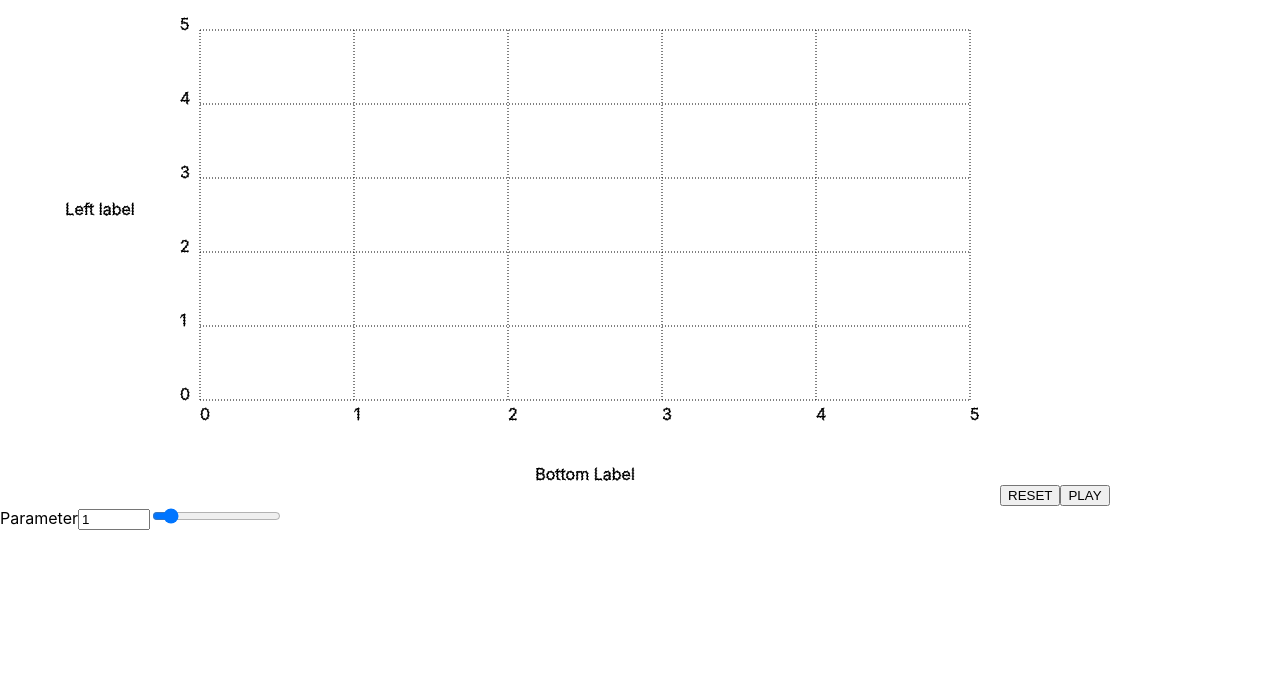
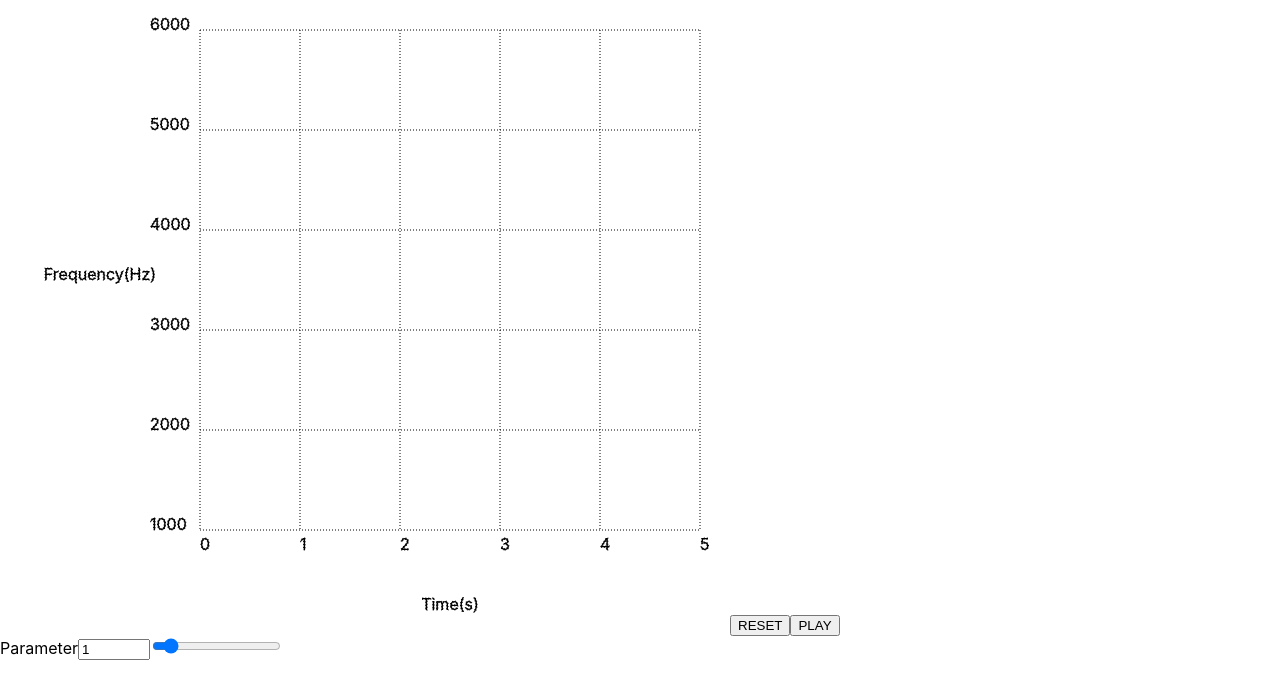
Before and after one commit to mrkobhrai/drawing-sounds, a React (Create React App) app in the folder frontend/: page / in a window 1280 px wide. Shown: the top 698 px of the page. Built offline with nearby package versions, Linux system fonts and the light colour scheme.

Commit message:
Change labels to meaniningful names and brute fix sound generation (for now)

```diff
--- a/frontend/src/App.tsx
+++ b/frontend/src/App.tsx
@@ -9,7 +9,15 @@ function App() {
   const [soundGenerator, setSoundGenerator] = useState<SoundGenerator>(new SoundGenerator());
   const [pointFetcher, setPointFetcher] = useState<PointFetcher>(new PointFetcher());
   const [parameter, setParameter] = useState(1);
-  const [inputGraph] = useState(<InputGraph ref={graphRef} soundGenFunc={soundGenerator.generateSound} fetchDataFunc={pointFetcher.fetchData} />)
+  const [inputGraph] = useState(<InputGraph
+      ref={graphRef}
+      bottomLabel='Time(s)'
+      bottomMinValue={0}
+      bottomMaxValue={5}
+      leftLabel='Frequency(Hz)'
+      leftMinValue={1000}
+      leftMaxValue={6000}
+      soundGenFunc={soundGenerator.generateSound} fetchDataFunc={pointFetcher.fetchData} />)
 
   const updateParameter: (event: ChangeEvent<HTMLInputElement>) => void = (event) => {
     setParameter(parseFloat(event.target.value))
--- a/frontend/src/InputGraph.tsx
+++ b/frontend/src/InputGraph.tsx
@@ -8,10 +8,16 @@ interface GeneratedPoint {
 }
 
 interface Props {
-    width?: number,
-    height?: number,
+    graphWidth?: number,
+    graphHeight?: number,
     no_horiz_subdivisions?: number,
     no_vert_subdivisions?: number,
+    bottomLabel: string,
+    bottomMinValue: number,
+    bottomMaxValue: number
+    leftLabel: string,
+    leftMinValue: number,
+    leftMaxValue: number,
     soundGenFunc: (points: GeneratedPoint[]) => void,
     fetchDataFunc: (points: number[][]) => Promise<number[][]>,
 }
@@ -19,45 +25,42 @@ interface Props {
 interface State{
     nextPointId: number,
     points: Map<number, GraphPoint>,
-    generatedPoints: Map<number, GeneratedPoint>,
+    generatedPoints: GeneratedPoint[],
 }
 
 class InputGraph extends React.Component<Props, State> {
-    width = this.props.width ?? 1000
     widthLeftOffset = 200
     widthRightOffset = 30
-    height = this.props.height ?? 500
+    graphWidth = this.props.graphWidth ?? 500
+    width = this.graphWidth + this.widthLeftOffset + this.widthRightOffset
     heightTopOffset = 30
     heightBottomOffset = 100
+    graphHeight = this.props.graphHeight ?? 500
+    height = this.graphHeight + this.heightTopOffset + this.heightBottomOffset
     no_horiz_subdivisions = this.props.no_horiz_subdivisions ?? 5
     no_vert_subdivisions = this.props.no_vert_subdivisions ?? 5
 
     state: State = {
         nextPointId: 0,
         points: new Map(),
-        generatedPoints: new Map(),
+        generatedPoints: [],
     }
 
     normalizePoints: (points: GraphPoint[]) => number[][] = (points) => {
-        return Array.from(points.values()).map(point => [this.getXCoordFromX(point.x), this.getYCoordFromY(point.y)])
+        return Array.from(points.values()).map(point => [this.normalizeXCoord(point.x), this.normalizeYCoord(point.y)])
     }
 
     handleRemovePoint: (event: React.MouseEvent, id: number) => void = async (event: React.MouseEvent, id: number) => {
         event.stopPropagation()
         this.state.points.delete(id)
-        const data = await this.props.fetchDataFunc(this.normalizePoints(Array.from(this.state.points.values())));
-        this.setGeneratedPoints(data[0])
         this.generateSounds();
         this.setState({})
     }
 
-    generateSounds: () => void = () => {
-        this.props.soundGenFunc(Array.from(this.state.generatedPoints.values()).map(p => {
-            return {
-                x: this.getXFromXCoord(p.x),
-                y: this.getYFromYCoord(p.y),
-            }
-        }));
+    generateSounds: () => void = async () => {
+        const data = await this.props.fetchDataFunc(this.normalizePoints(Array.from(this.state.points.values())));
+        this.setGeneratedPoints(data[0])
+        this.props.soundGenFunc(Array.from(this.state.points.values()));
     }
 
     handleNewPoint: (event: React.MouseEvent) => void = async (event: React.MouseEvent) => {
@@ -69,10 +72,16 @@ class InputGraph extends React.Component<Props, State> {
         const id = this.state.nextPointId
         const point = new GraphPoint({id, x, y, handleClick: (event) => this.handleRemovePoint(event, id)})
         this.state.points.set(this.state.nextPointId, point)
-        const data = await this.props.fetchDataFunc(this.normalizePoints(Array.from(this.state.points.values())));
-        this.setGeneratedPoints(data[0])
         this.generateSounds();
         this.setState({nextPointId: this.state.nextPointId + 1})
+    }
+
+    normalizeYCoord = (y: number) => {
+        return this.graphHeight - (y - this.heightTopOffset);
+    }
+
+    normalizeXCoord = (x: number) => {
+        return (x - this.widthLeftOffset);
     }
 
     generateLines = () => {
@@ -88,45 +97,18 @@ class InputGraph extends React.Component<Props, State> {
         return lines
     }
 
-    getXFromXCoord = (xCoord: number) => {
-        const graphWidth = this.width - this.widthLeftOffset - this.widthRightOffset;
-        const xProportion = (xCoord - this.widthLeftOffset) / graphWidth;
-        const x = xProportion * this.no_horiz_subdivisions;
-        return x;
-    }
-
-    getYFromYCoord = (yCoord: number) => {
-        const graphHeight = this.height - this.heightBottomOffset - this.heightTopOffset;
-        const yProportion = 1 - (yCoord - this.heightTopOffset) / graphHeight;
-        const y = yProportion * this.no_vert_subdivisions;
-        return y;
-    }
-
-    getYCoordFromY = (y: number) => {
-        const graphHeight = this.height - this.heightBottomOffset - this.heightTopOffset;
-        const yProportion = y / this.no_vert_subdivisions;
-        const yCoord = (1 - yProportion) * graphHeight + this.heightTopOffset;
-        return yCoord;
-    }
-
-    getXCoordFromX = (x: number) => {
-        const graphWidth = this.width - this.widthLeftOffset - this.widthRightOffset;
-        const xProportion = x / this.no_horiz_subdivisions;
-        const xCoord = xProportion * graphWidth + this.widthLeftOffset;
-        return xCoord;
-    }
-
     generateVerticalDivisions = () => {
         const lines = []
-        const toDivideLength = this.width - this.widthLeftOffset - this.widthRightOffset;
         let cnt = 0;
-        for (let x = 0; x <= toDivideLength; x = x + (toDivideLength / (this.no_vert_subdivisions))) {
+        for (let x = 0; x <= this.graphWidth; x = x + (this.graphWidth / (this.no_vert_subdivisions))) {
             lines.push(<line key={`vertical-division${cnt}`} x1={this.widthLeftOffset + x} x2={this.widthLeftOffset + x} y1={this.heightTopOffset} y2={this.height - this.heightBottomOffset}/>)
-            lines.push(<text key={`vertical-division${cnt}-text`} x={this.widthLeftOffset + x} y={this.height - this.heightBottomOffset + 20}>{cnt}</text>)
+            lines.push(<text key={`vertical-division${cnt}-text`} x={this.widthLeftOffset + x} y={this.height - this.heightBottomOffset + 20}>
+                {this.props.bottomMinValue + (cnt / this.no_vert_subdivisions) * (this.props.bottomMaxValue - this.props.bottomMinValue)}
+            </text>)
             cnt++
         }
 
-        lines.push(<text key={`vertical-division-label`} x={this.widthLeftOffset + toDivideLength / 2} y={this.height - 20} textAnchor='middle'>Bottom Label</text>)
+        lines.push(<text key={`vertical-division-label`} x={this.widthLeftOffset + this.graphWidth / 2} y={this.height - 20} textAnchor='middle'>{this.props.bottomLabel}</text>)
         return <g className={styles.grid} id="xGrid ">
             {lines}
         </g>
@@ -134,43 +116,38 @@ class InputGraph extends React.Component<Props, State> {
 
     generateHorizontalDivisions = () => {
         const lines = []
-        const toDivideLength = this.height - this.heightTopOffset - this.heightBottomOffset;
         let cnt = this.no_horiz_subdivisions;
-        for (let y = 0; y <= toDivideLength; y = y + (toDivideLength / (this.no_horiz_subdivisions))) {
+        for (let y = 0; y <= this.graphHeight; y = y + (this.graphHeight / (this.no_horiz_subdivisions))) {
             lines.push(<line key={`horizontal-division${cnt}`} x1={this.widthLeftOffset} x2={this.width - this.widthRightOffset} y1={y + this.heightTopOffset} y2={y + this.heightTopOffset}/>)
-            lines.push(<text key={`horizontal-division${cnt}-text`} x={this.widthLeftOffset - 20} y={y + this.heightTopOffset}>{cnt}</text>)
+            lines.push(<text key={`horizontal-division${cnt}-text`} x={this.widthLeftOffset - 50} y={y + this.heightTopOffset}>
+                {this.props.leftMinValue + (cnt / this.no_horiz_subdivisions) * (this.props.leftMaxValue - this.props.leftMinValue)}
+            </text>)
             cnt--
         }
 
-        lines.push(<text key={`horizontal-division-label`} x={this.widthLeftOffset / 2} y={this.heightTopOffset + toDivideLength / 2} textAnchor='middle'>Left label</text>)
+        lines.push(<text key={`horizontal-division-label`} x={this.widthLeftOffset / 2} y={this.heightTopOffset + this.graphHeight / 2} textAnchor='middle'>{this.props.leftLabel}</text>)
         return <g className={styles.grid} id="yGrid">
             {lines}
         </g>
     }
 
     resetPoints = () => {
-        this.state.points = new Map()
-        this.state.nextPointId = 0
-        this.state.generatedPoints = new Map()
+        this.state.points.clear()
+        this.state.generatedPoints.splice(0, this.setGeneratedPoints.length)
         this.generateSounds();
-        this.setState({})
+        this.setState({nextPointId: 0})
     }
 
     setGeneratedPoints = (ys: number[]) => {
-        const handleClick = () => {};
-        const generatedPoints = new Map();
-        const graphWidth = this.width - this.widthLeftOffset - this.widthRightOffset;
-        const resolution = graphWidth / ys.length;
-        ys.forEach((rawY, index) => {
-            const id = this.state.nextPointId;
-            this.state.nextPointId = id + 1;
-            const x = index * resolution + this.widthLeftOffset;
-            const y = this.getYCoordFromY(rawY)
+        this.state.generatedPoints.splice(0, this.setGeneratedPoints.length)
+        const resolution = this.graphWidth / ys.length;
+
+        ys.forEach((y, index) => {
+            const x = index * resolution;
             if (y >= this.heightTopOffset && y <= this.height - this.heightBottomOffset) {
-                generatedPoints.set(id, {x, y});
+                this.state.generatedPoints.push({x, y});
             }
         })
-        this.state.generatedPoints = generatedPoints
         this.setState({});
     }
 
--- a/frontend/src/SoundGenerator.ts
+++ b/frontend/src/SoundGenerator.ts
@@ -26,6 +26,28 @@ class SoundGenerator {
 
     generateSound = (points: {x: number, y: number}[]) => {
         const oscillator = this.oscillator;
+        points = [
+            {
+                x: 1,
+                y: 1000
+            },
+            {
+                x: 2,
+                y: 500
+            },
+            {
+                x: 3,
+                y: 1000
+            },
+            {
+                x: 4,
+                y: 500
+            }
+        ]
+
+        points = points.sort((p1, p2) => {
+            return p1.x - p2.x
+        })
 
         for(let i = 0; i < points.length; i++) {
             const point = points[i];
@@ -40,8 +62,7 @@ class SoundGenerator {
                 } else {
                     oscillator.stop(time + 0.3);
                 }
-
-            oscillator.volume.value = y;
+            oscillator.frequency.value = y
             }, x);
         }
     }
```
